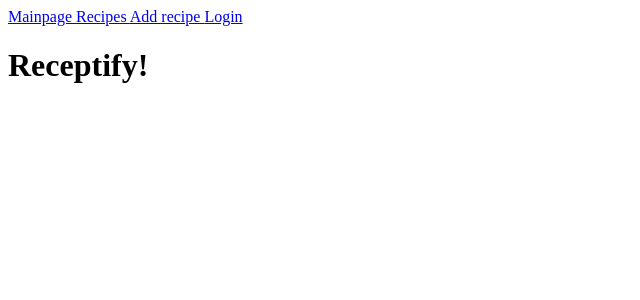
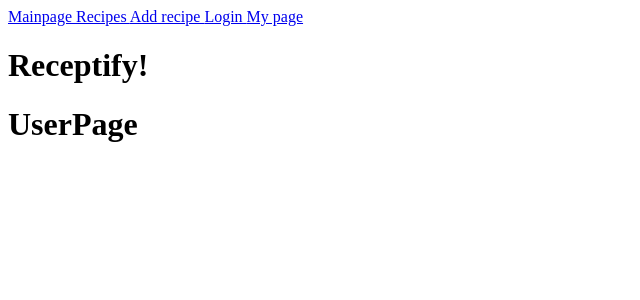
Before and after one commit to JuhoSiitonen/Receptify, a React (Vite) app in the folder frontend/: page /mypage in a window 1280 px wide. Shown: the top 300 px of the page, without its empty margins (0-640 px from the left). Built offline with nearby package versions, Linux system fonts and the light colour scheme; no server answers.

Commit message:
added mypage for user specific info

```diff
--- a/frontend/src/App.jsx
+++ b/frontend/src/App.jsx
@@ -8,6 +8,7 @@ import NavigationBar from './components/NavigationBar'
 import AddRecipe from './components/RecipiesView/AddRecipe'
 import Login from './components/Login'
 import SignUp from './components/SignUp'
+import UserPage from './components/UserPage'
 
 function App() {
   const dispatch = useDispatch()
@@ -26,6 +27,7 @@ function App() {
         <Route path="/recipes/new" element={<AddRecipe />} />
         <Route path="/login" element={<Login />} />
         <Route path="/signup" element={<SignUp />} />
+        <Route path="/mypage" element={<UserPage />} />
       </Routes>
     </div>
   )
--- a/frontend/src/components/NavigationBar/index.jsx
+++ b/frontend/src/components/NavigationBar/index.jsx
@@ -8,6 +8,7 @@ const NavigationBar = () => {
             <Link to="/recipes">Recipes  </Link>
             <Link to="/recipes/new">Add recipe  </Link>
             <Link to="/login">Login  </Link>
+            <Link to="/mypage">My page  </Link>
         </div>
     )
 }
--- /dev/null
+++ b/frontend/src/components/UserPage/index.jsx
@@ -0,0 +1,10 @@
+
+const UserPage = () => {
+
+    return (
+        <div>
+            <h1>UserPage</h1>
+        </div>
+    )}
+
+export default UserPage
```
